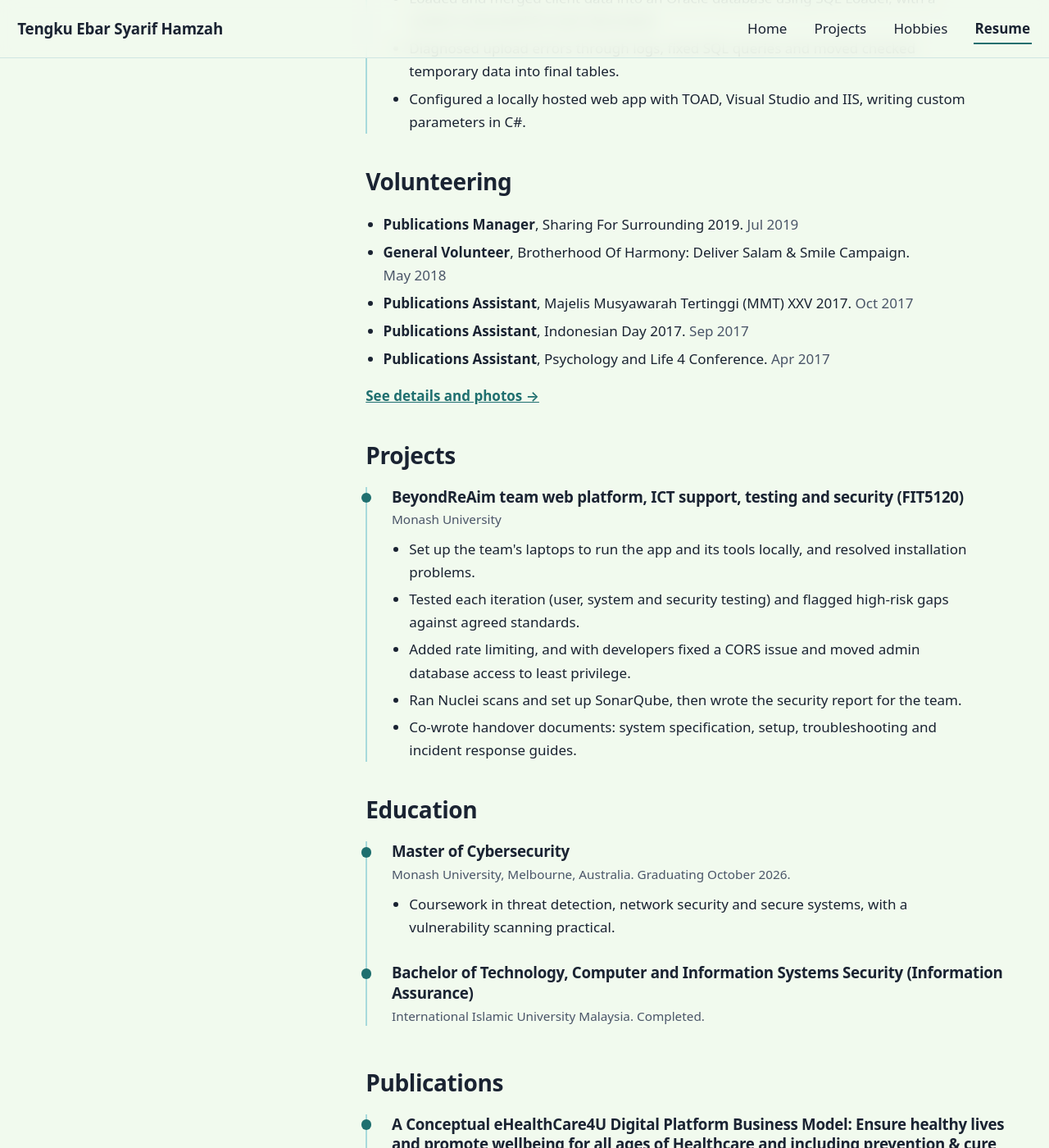
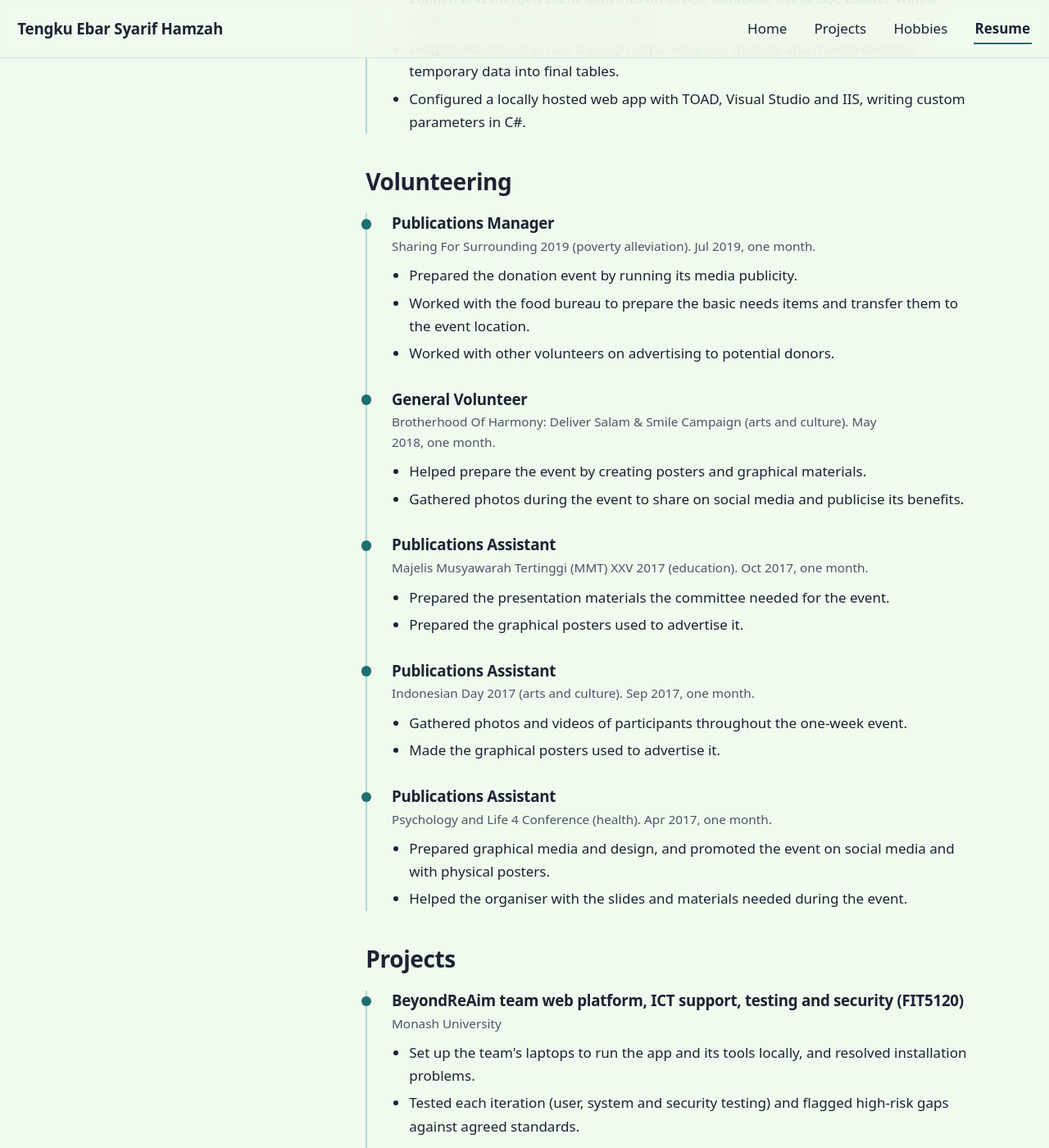
Before and after one commit to tengkuebar/tengkuebar.github.io, a Jekyll site: the page built from resume.md, in a window 1280 px wide and 1400 px high, scrolled down 1236 px. Shown: the whole window at 82% size. Built offline with Jekyll 4.4.1, drawn with Linux system fonts in a browser that asks for light colours.

Commit message:
Move volunteering back to the Resume and centre the Pi-hole thumbnail
- Resume lists all five volunteering roles with their cause and bullets
- Remove the Volunteering page; the old address redirects to the Resume
- Centre the Pi-hole thumbnail in its frame

Co-Authored-By: Claude Sonnet 5.5 <noreply@anthropic.com>

```diff
--- a/assets/css/style.css
+++ b/assets/css/style.css
@@ -1072,6 +1072,7 @@ main img.cert-badge {
 
 .project-row .thumb-fit {
   object-fit: contain;
+  object-position: center;
   background: var(--tint);
 }
 
@@ -1479,19 +1480,7 @@ main img.cert-badge {
   margin-top: 1rem;
 }
 
-/* Volunteering page and the compact list on the resume */
-.vol-head {
-  padding-top: 1rem;
-}
-
-.vol-head .lead {
-  margin: 0.5rem 0 1.5rem;
-  max-width: 60ch;
-  font-size: 1.2rem;
-  line-height: 1.55;
-  color: var(--text-muted);
-}
-
+/* Shared by case-study pages */
 .back-link {
   display: inline-block;
   font-weight: 600;
@@ -1499,10 +1488,6 @@ main img.cert-badge {
   text-decoration: none;
 }
 
-.vol-list-wrap .feature-row:last-child {
-  border-bottom: 1px solid var(--border);
-}
-
 .feature-row .org {
   margin: 0;
   color: var(--text-muted);
@@ -1522,26 +1507,6 @@ main img.cert-badge {
 /* The tag pills sit in a wrapping row, so they must not inherit the list item spacing above */
 .feature-row .tags li + li {
   margin-top: 0;
-}
-
-.vol-list {
-  margin: 0;
-  padding-left: 1.25rem;
-  line-height: 1.65;
-}
-
-.vol-list li + li {
-  margin-top: 0.35rem;
-}
-
-.vol-list span {
-  color: var(--text-muted);
-  white-space: nowrap;
-}
-
-.vol-more {
-  margin: 1rem 0 0;
-  font-weight: 600;
 }
 
 /* Short looping clip inside a feature row */
--- a/resume.md
+++ b/resume.md
@@ -76,14 +78,47 @@ description: Resume of Tengku Ebar Syarif Hamzah, graduate ICT support engineer
 
     <section aria-labelledby="vol-h">
       <h2 id="vol-h">Volunteering</h2>
-      <ul class="vol-list">
-        <li><strong>Publications Manager</strong>, Sharing For Surrounding 2019. <span>Jul 2019</span></li>
-        <li><strong>General Volunteer</strong>, Brotherhood Of Harmony: Deliver Salam &amp; Smile Campaign. <span>May 2018</span></li>
-        <li><strong>Publications Assistant</strong>, Majelis Musyawarah Tertinggi (MMT) XXV 2017. <span>Oct 2017</span></li>
-        <li><strong>Publications Assistant</strong>, Indonesian Day 2017. <span>Sep 2017</span></li>
-        <li><strong>Publications Assistant</strong>, Psychology and Life 4 Conference. <span>Apr 2017</span></li>
-      </ul>
-      <p class="vol-more"><a href="{{ '/volunteering/' | relative_url }}">See details and photos &rarr;</a></p>
+      <div class="entry">
+        <h3>Publications Manager</h3>
+        <p class="meta">Sharing For Surrounding 2019 (poverty alleviation). Jul 2019, one month.</p>
+        <ul>
+          <li>Prepared the donation event by running its media publicity.</li>
+          <li>Worked with the food bureau to prepare the basic needs items and transfer them to the event location.</li>
+          <li>Worked with other volunteers on advertising to potential donors.</li>
+        </ul>
+      </div>
+      <div class="entry">
+        <h3>General Volunteer</h3>
+        <p class="meta">Brotherhood Of Harmony: Deliver Salam &amp; Smile Campaign (arts and culture). May 2018, one month.</p>
+        <ul>
+          <li>Helped prepare the event by creating posters and graphical materials.</li>
+          <li>Gathered photos during the event to share on social media and publicise its benefits.</li>
+        </ul>
+      </div>
+      <div class="entry">
+        <h3>Publications Assistant</h3>
+        <p class="meta">Majelis Musyawarah Tertinggi (MMT) XXV 2017 (education). Oct 2017, one month.</p>
+        <ul>
+          <li>Prepared the presentation materials the committee needed for the event.</li>
+          <li>Prepared the graphical posters used to advertise it.</li>
+        </ul>
+      </div>
+      <div class="entry">
+        <h3>Publications Assistant</h3>
+        <p class="meta">Indonesian Day 2017 (arts and culture). Sep 2017, one month.</p>
+        <ul>
+          <li>Gathered photos and videos of participants throughout the one-week event.</li>
+          <li>Made the graphical posters used to advertise it.</li>
+        </ul>
+      </div>
+      <div class="entry">
+        <h3>Publications Assistant</h3>
+        <p class="meta">Psychology and Life 4 Conference (health). Apr 2017, one month.</p>
+        <ul>
+          <li>Prepared graphical media and design, and promoted the event on social media and with physical posters.</li>
+          <li>Helped the organiser with the slides and materials needed during the event.</li>
+        </ul>
+      </div>
     </section>
 
     <section aria-labelledby="proj-h">
```
Also changed, not shown: other parts of resume.md (+3 -1 lines), volunteering.md (deleted, +0 -91 lines).
